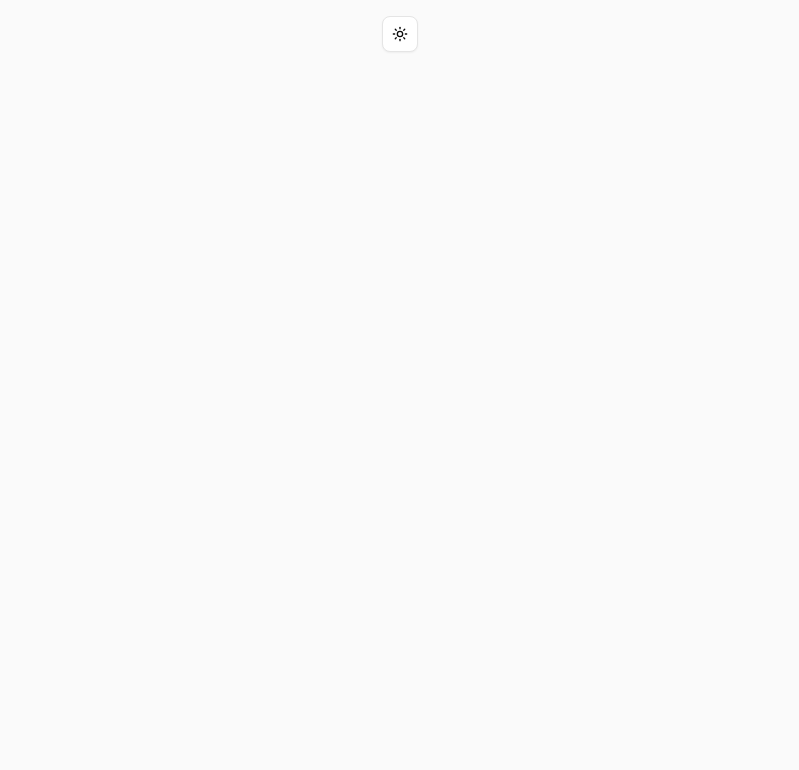
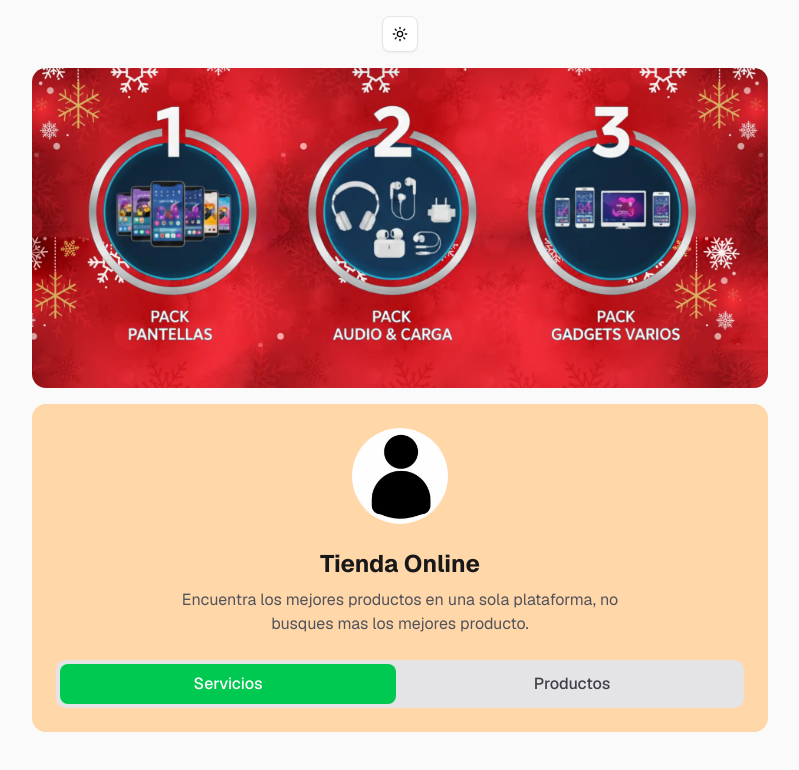
Before and after one commit to gohit-xyz/link-store, a Next.js app: page / in a window 1280 px wide. Shown: the top 770 px of the page, without its empty margins (240-1039 px from the left). Built offline with nearby package versions, Linux system fonts and the light colour scheme.

Commit message:
🏗️ [Add] banner, profile image, header, and tab navigation to the home page.

```diff
--- a/src/app/page.tsx
+++ b/src/app/page.tsx
@@ -1,4 +1,5 @@
 import { ThemeToggle } from "../components/theme-toggle";
+import Image from "next/image";
 
 // Import images
 import bannerImg from "../assets/images/banner.webp";
@@ -7,9 +8,47 @@ import profileImg from "../assets/images/profile.jpg";
 export default function Home() {
   return (
     <div className="min-h-screen w-full bg-zinc-50 font-sans dark:bg-black">
-      <main className=" max-w-3xl mx-auto flex flex-col items-center p-4">
+      <main className=" max-w-3xl mx-auto flex flex-col items-center p-4 gap-4">
         <ThemeToggle />
-        {/* Ready for content */}
+        {/* Banner */}
+        <div className="relative h-80 w-full rounded-xl overflow-hidden">
+          <Image src={bannerImg} alt="Banner" fill className="object-cover" />
+        </div>
+
+        {/* Content */}
+        <section className="flex flex-col w-full items-center gap-6 p-6 bg-orange-200 dark:bg-orange-900/20 rounded-xl">
+          {/* Profile Image */}
+          <div className="flex justify-center">
+            <Image
+              src={profileImg}
+              alt="Profile"
+              className="w-24 h-24 rounded-full object-cover"
+            />
+          </div>
+
+          {/* Header Content */}
+          <header className="text-center space-y-2">
+            <h1 className="text-2xl font-bold text-zinc-900 dark:text-white">
+              Tienda Online
+            </h1>
+            <p className="text-zinc-600 dark:text-zinc-400 max-w-md">
+              Encuentra los mejores productos en una sola plataforma, no busques
+              mas los mejores producto.
+            </p>
+          </header>
+
+          {/* Tab Navigation */}
+          <div className="w-full">
+            <div className="flex gap-2 p-1 bg-zinc-200 dark:bg-zinc-800 rounded-lg">
+              <button className="flex-1 py-2 px-4 rounded-md bg-green-500 text-white font-medium transition-all hover:bg-green-600 focus:outline-none focus:ring-2 focus:ring-green-500 focus:ring-offset-2">
+                Servicios
+              </button>
+              <button className="flex-1 py-2 px-4 rounded-md bg-transparent text-zinc-700 dark:text-zinc-300 font-medium transition-all hover:bg-zinc-300 dark:hover:bg-zinc-700 focus:outline-none focus:ring-2 focus:ring-zinc-400 focus:ring-offset-2">
+                Productos
+              </button>
+            </div>
+          </div>
+        </section>
       </main>
     </div>
   );
```
